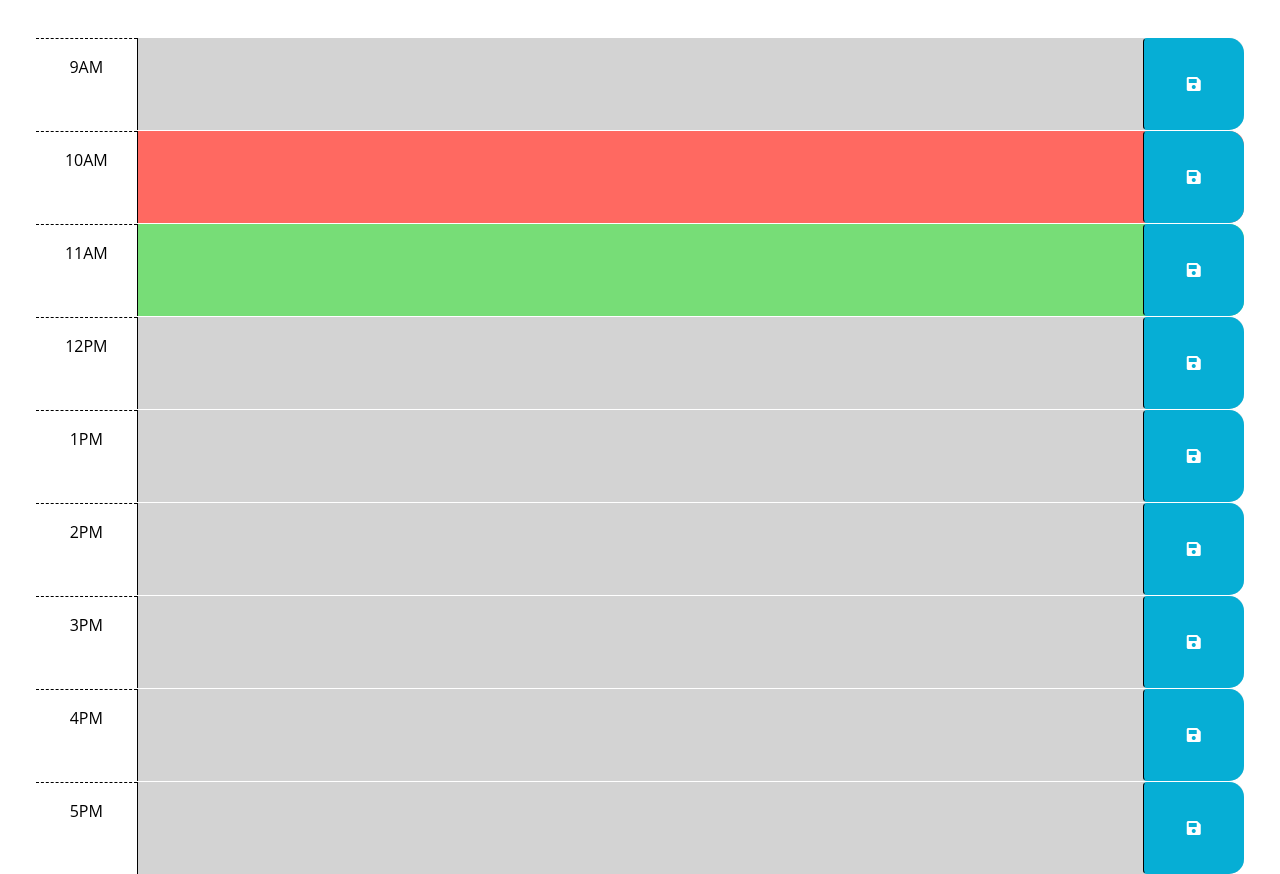
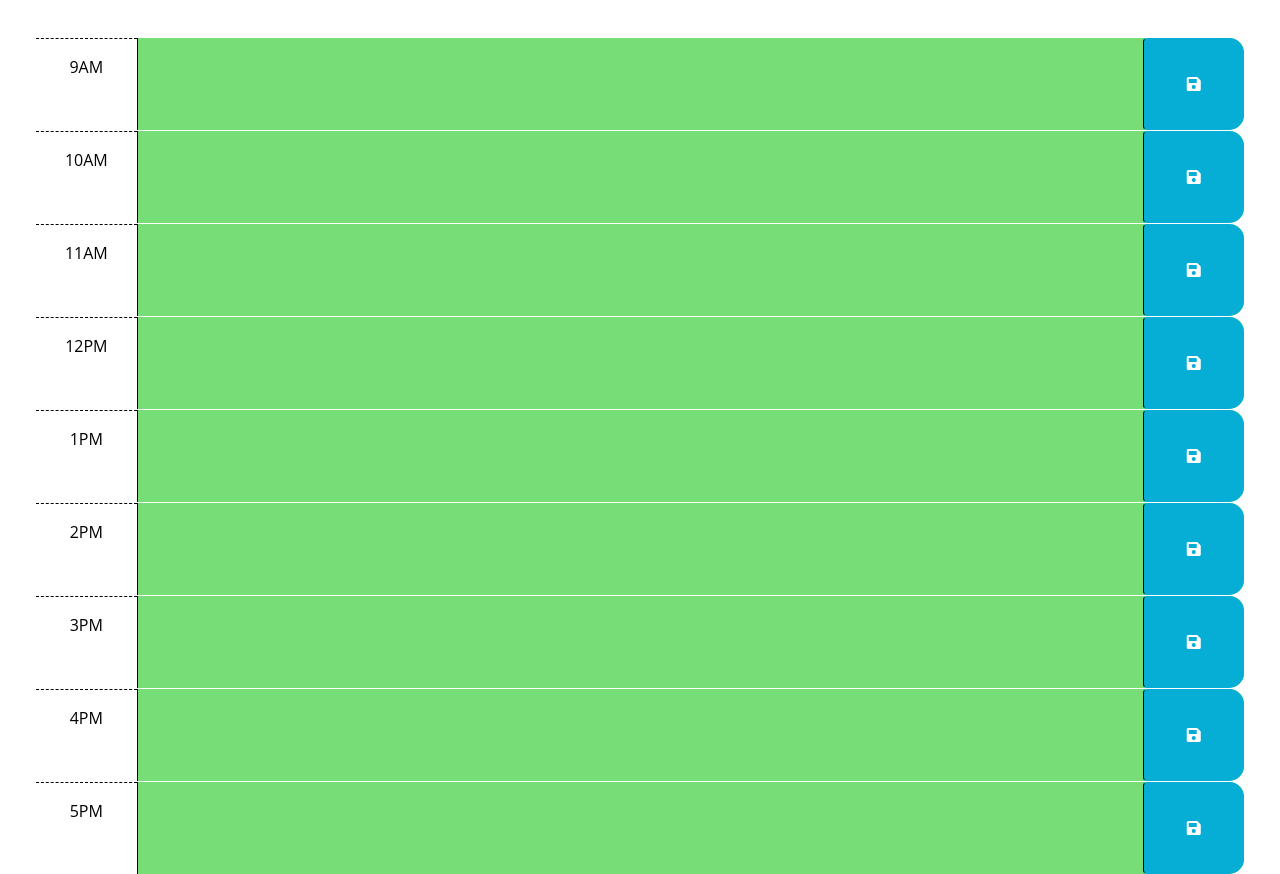
Before and after one commit to shale00/Work-Day-Scheduler, a plain HTML site: page index.html in a window 1280 px wide. Shown: the part 260-1134 px from the top of the page. Drawn offline with nearby package versions, Linux system fonts and the light colour scheme.

Commit message:
added code for step3 and updated html IDs

```diff
--- a/Assets/script.js
+++ b/Assets/script.js
@@ -36,12 +36,30 @@ setInterval(displayCurrentTime,1000);
 //Step 2
 // WHEN I scroll down
 // THEN I am presented with timeblocks for standard business hours
-
-
+// added in html
 
 //Step 3
 // WHEN I view the timeblocks for that day
 // THEN each timeblock is color coded to indicate whether it is in the past, present, or future
+
+//Get current hour in dayjs
+//Create a for loop with an if statement comparing current hour to each time block hour
+//if #ID < currentHour, .addClass(past); if #ID = currentHour.... ect.
+
+var currentHour = dayjs().hour() //gets current hour
+var rootEl = $('#root');
+var timeBlocks = rootEl.children('div');
+
+for (let i = 0; i < timeBlocks.length; i++) {
+  var hourValue = parseInt(timeBlocks[i].id.split('-')[1]);
+  if (hourValue < currentHour) {
+    timeBlocks[i].classList.add("past");
+  } if (hourValue == currentHour) {
+    timeBlocks[i].classList.add("present");
+  } if (hourValue > currentHour) {
+    timeBlocks[i].classList.add("future");
+}
+}
 
 //Step 4
 // WHEN I click into a timeblock
--- a/index.html
+++ b/index.html
@@ -30,7 +30,7 @@
       <p class="lead">A simple calendar app for scheduling your work day</p>
       <p id="currentDay" class="lead"></p>
     </header>
-    <div class="container-fluid px-5">
+    <div id="root" class="container-fluid px-5">
       <!-- Use class for "past", "present", and "future" to apply styles to the
         time-block divs accordingly. The javascript will need to do this by
         adding/removing these classes on each div by comparing the hour in the
@@ -42,7 +42,7 @@
         -->
 
       <!-- Example of a past time block. The "past" class adds a gray background color. -->
-      <div id="hour-9" class="row time-block past">
+      <div id="hour-9" class="row time-block">
         <div class="col-2 col-md-1 hour text-center py-3">9AM</div>
         <textarea class="col-8 col-md-10 description" rows="3"> </textarea>
         <button class="btn saveBtn col-2 col-md-1" aria-label="save">
@@ -51,7 +51,7 @@
       </div>
 
       <!-- Example of a present time block. The "present" class adds a red background color. -->
-      <div id="hour-10" class="row time-block present">
+      <div id="hour-10" class="row time-block">
         <div class="col-2 col-md-1 hour text-center py-3">10AM</div>
         <textarea class="col-8 col-md-10 description" rows="3"> </textarea>
         <button class="btn saveBtn col-2 col-md-1" aria-label="save">
@@ -60,7 +60,7 @@
       </div>
 
       <!-- Example of a future time block. The "future" class adds a green background color. -->
-      <div id="hour-11" class="row time-block future">
+      <div id="hour-11" class="row time-block">
         <div class="col-2 col-md-1 hour text-center py-3">11AM</div>
         <textarea class="col-8 col-md-10 description" rows="3"> </textarea>
         <button class="btn saveBtn col-2 col-md-1" aria-label="save">
@@ -69,7 +69,7 @@
       </div>
 
 
-    <div id="hour-12" class="row time-block past">
+    <div id="hour-12" class="row time-block">
       <div class="col-2 col-md-1 hour text-center py-3">12PM</div>
       <textarea class="col-8 col-md-10 description" rows="3"> </textarea>
       <button class="btn saveBtn col-2 col-md-1" aria-label="save">
@@ -77,7 +77,7 @@
       </button>
     </div>
 
-    <div id="hour-1" class="row time-block past">
+    <div id="hour-13" class="row time-block">
       <div class="col-2 col-md-1 hour text-center py-3">1PM</div>
       <textarea class="col-8 col-md-10 description" rows="3"> </textarea>
       <button class="btn saveBtn col-2 col-md-1" aria-label="save">
@@ -85,7 +85,7 @@
       </button>
     </div>
 
-    <div id="hour-2" class="row time-block past">
+    <div id="hour-14" class="row time-block">
       <div class="col-2 col-md-1 hour text-center py-3">2PM</div>
       <textarea class="col-8 col-md-10 description" rows="3"> </textarea>
       <button class="btn saveBtn col-2 col-md-1" aria-label="save">
@@ -93,7 +93,7 @@
       </button>
     </div>
 
-    <div id="hour-3" class="row time-block past">
+    <div id="hour-15" class="row time-block">
       <div class="col-2 col-md-1 hour text-center py-3">3PM</div>
       <textarea class="col-8 col-md-10 description" rows="3"> </textarea>
       <button class="btn saveBtn col-2 col-md-1" aria-label="save">
@@ -101,7 +101,7 @@
       </button>
     </div>
 
-    <div id="hour-4" class="row time-block past">
+    <div id="hour-16" class="row time-block">
       <div class="col-2 col-md-1 hour text-center py-3">4PM</div>
       <textarea class="col-8 col-md-10 description" rows="3"> </textarea>
       <button class="btn saveBtn col-2 col-md-1" aria-label="save">
@@ -109,7 +109,7 @@
       </button>
     </div>
 
-    <div id="hour-5" class="row time-block past">
+    <div id="hour-17" class="row time-block">
       <div class="col-2 col-md-1 hour text-center py-3">5PM</div>
       <textarea class="col-8 col-md-10 description" rows="3"> </textarea>
       <button class="btn saveBtn col-2 col-md-1" aria-label="save">
```
